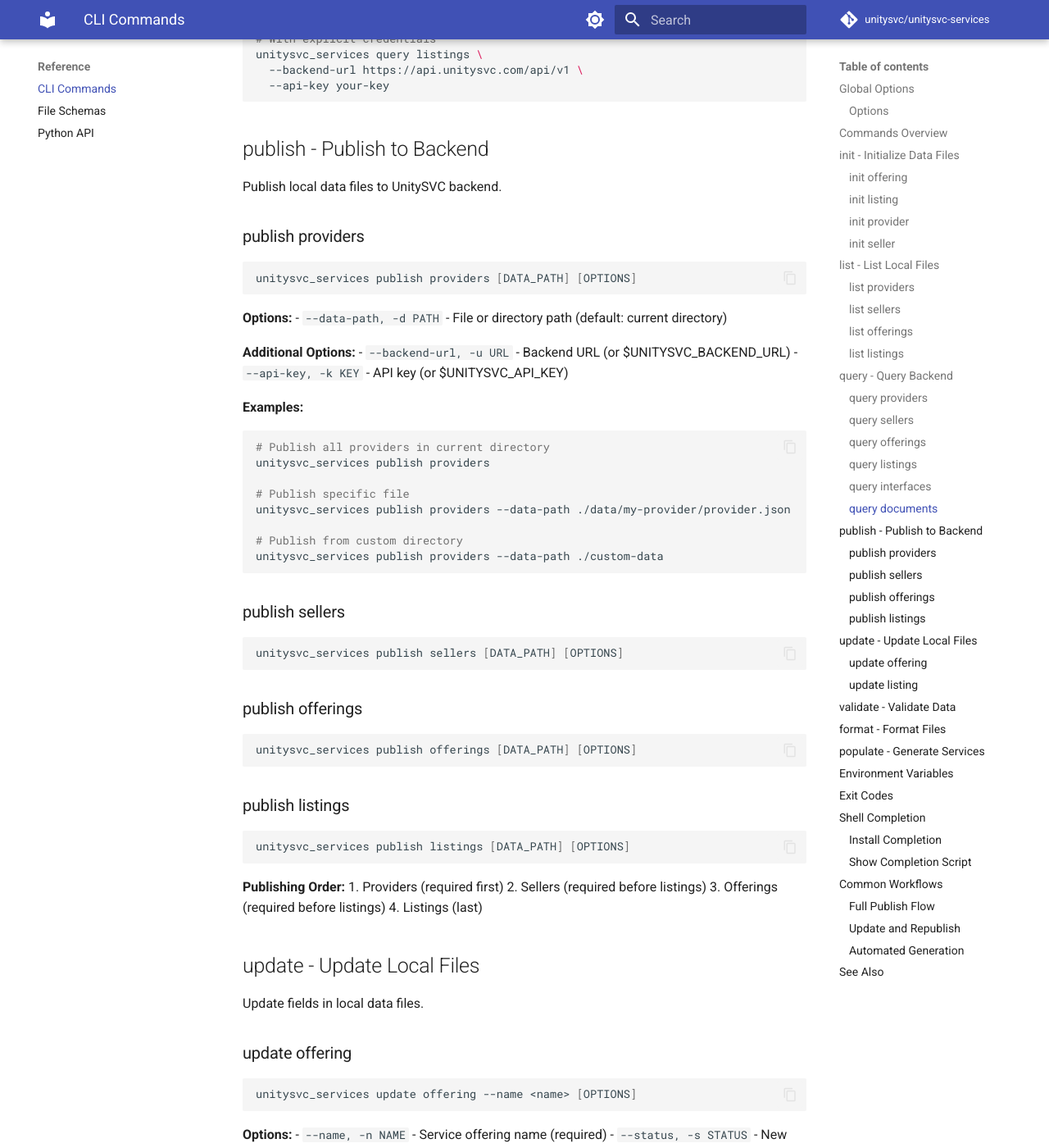
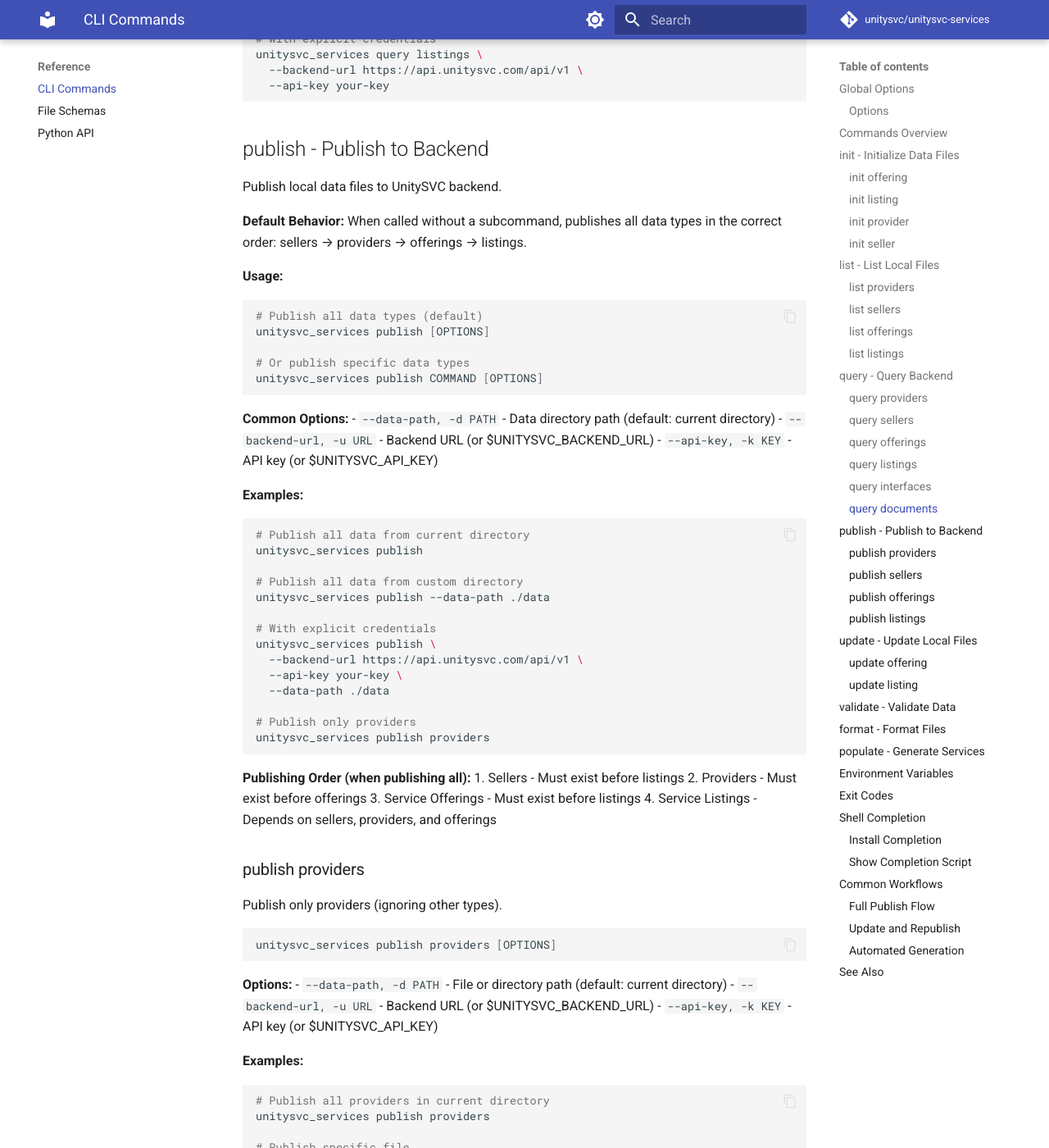
Before and after one commit to unitysvc/unitysvc-services, an MkDocs documentation site: the page built from docs/cli-reference.md, in a window 1280 px wide and 1400 px high, scrolled down 4310 px. Shown: the whole window at 82% size. Built offline with MkDocs 1.6.1 and Material for MkDocs 9.7.7, drawn with Linux system fonts in a browser that asks for light colours; comment, search, counter and statistics services are not loaded; some of the changed text lies outside the part shown.

Commit message:
update interface to make publish easier to use

````diff
--- a/README.md
+++ b/README.md
@@ -37,14 +37,13 @@
 unitysvc_services validate
 unitysvc_services format
 
-# Publish to platform
+# Publish to platform (publishes all: sellers, providers, offerings, listings)
 export UNITYSVC_BACKEND_URL="https://api.unitysvc.com/api/v1"
 export UNITYSVC_API_KEY="your-api-key"
+unitysvc_services publish
 
+# Or publish specific types only
 unitysvc_services publish providers
-unitysvc_services publish sellers
-unitysvc_services publish offerings
-unitysvc_services publish listings
 
 # Verify
 unitysvc_services query offerings
--- a/docs/cli-reference.md
+++ b/docs/cli-reference.md
@@ -208,16 +208,56 @@
 
 Publish local data files to UnitySVC backend.
 
+**Default Behavior:** When called without a subcommand, publishes all data types in the correct order: sellers → providers → offerings → listings.
+
+**Usage:**
+```bash
+# Publish all data types (default)
+unitysvc_services publish [OPTIONS]
+
+# Or publish specific data types
+unitysvc_services publish COMMAND [OPTIONS]
+```
+
+**Common Options:**
+- `--data-path, -d PATH` - Data directory path (default: current directory)
+- `--backend-url, -u URL` - Backend URL (or $UNITYSVC_BACKEND_URL)
+- `--api-key, -k KEY` - API key (or $UNITYSVC_API_KEY)
+
+**Examples:**
+```bash
+# Publish all data from current directory
+unitysvc_services publish
+
+# Publish all data from custom directory
+unitysvc_services publish --data-path ./data
+
+# With explicit credentials
+unitysvc_services publish \
+  --backend-url https://api.unitysvc.com/api/v1 \
+  --api-key your-key \
+  --data-path ./data
+
+# Publish only providers
+unitysvc_services publish providers
+```
+
+**Publishing Order (when publishing all):**
+1. Sellers - Must exist before listings
+2. Providers - Must exist before offerings
+3. Service Offerings - Must exist before listings
+4. Service Listings - Depends on sellers, providers, and offerings
+
 ### publish providers
 
+Publish only providers (ignoring other types).
+
 ```bash
-unitysvc_services publish providers [DATA_PATH] [OPTIONS]
+unitysvc_services publish providers [OPTIONS]
 ```
 
 **Options:**
 - `--data-path, -d PATH` - File or directory path (default: current directory)
-
-**Additional Options:**
 - `--backend-url, -u URL` - Backend URL (or $UNITYSVC_BACKEND_URL)
 - `--api-key, -k KEY` - API key (or $UNITYSVC_API_KEY)
 
@@ -235,21 +275,33 @@
 
 ### publish sellers
 
+Publish only sellers (ignoring other types).
+
 ```bash
-unitysvc_services publish sellers [DATA_PATH] [OPTIONS]
+unitysvc_services publish sellers [OPTIONS]
 ```
+
+**Options:** Same as `publish providers`
 
 ### publish offerings
 
+Publish only service offerings (ignoring other types).
+
 ```bash
-unitysvc_services publish offerings [DATA_PATH] [OPTIONS]
+unitysvc_services publish offerings [OPTIONS]
 ```
+
+**Options:** Same as `publish providers`
 
 ### publish listings
 
+Publish only service listings (ignoring other types).
+
 ```bash
-unitysvc_services publish listings [DATA_PATH] [OPTIONS]
+unitysvc_services publish listings [OPTIONS]
 ```
+
+**Options:** Same as `publish providers`
 
 **Publishing Order:**
 1. Providers (required first)
@@ -477,11 +529,9 @@
 unitysvc_services validate
 unitysvc_services format
 
-# Publish in order
-unitysvc_services publish providers
-unitysvc_services publish sellers
-unitysvc_services publish offerings
-unitysvc_services publish listings
+# Publish all (handles order automatically)
+cd data
+unitysvc_services publish
 
 # Verify
 unitysvc_services query offerings
@@ -510,9 +560,9 @@
 unitysvc_services validate
 unitysvc_services format
 
-# Publish
-unitysvc_services publish offerings
-unitysvc_services publish listings
+# Publish all
+cd data
+unitysvc_services publish
 ```
 
 ## See Also
--- a/docs/workflows.md
+++ b/docs/workflows.md
@@ -88,11 +88,12 @@
 export UNITYSVC_BACKEND_URL="https://api.unitysvc.com/api/v1"
 export UNITYSVC_API_KEY="your-api-key"
 
-# Publish in order (dependencies matter!)
-unitysvc_services publish providers
-unitysvc_services publish sellers
-unitysvc_services publish offerings
-unitysvc_services publish listings
+# Publish all (handles order automatically: sellers → providers → offerings → listings)
+cd data
+unitysvc_services publish
+
+# Or from parent directory
+unitysvc_services publish --data-path ./data
 ```
 
 #### 7. Verify on Platform
@@ -113,9 +114,7 @@
 
 # Publish from CI/CD
 unitysvc_services validate
-unitysvc_services publish providers
-unitysvc_services publish offerings
-unitysvc_services publish listings
+unitysvc_services publish --data-path ./data
 ```
 
 ## Automated Workflow
@@ -259,9 +258,8 @@
 #### 7. Publish
 
 ```bash
-unitysvc_services publish providers
-unitysvc_services publish offerings
-unitysvc_services publish listings
+cd data
+unitysvc_services publish
 ```
 
 #### 8. Verify
@@ -318,9 +316,7 @@
           UNITYSVC_BACKEND_URL: ${{ secrets.UNITYSVC_BACKEND_URL }}
           UNITYSVC_API_KEY: ${{ secrets.UNITYSVC_API_KEY }}
         run: |
-          unitysvc_services publish providers
-          unitysvc_services publish offerings
-          unitysvc_services publish listings
+          unitysvc_services publish --data-path ./data
 ```
 
 ## Hybrid Workflow
@@ -344,12 +340,14 @@
 
 ## Publishing Order
 
-Always publish in this order (dependencies matter):
+**Recommended:** Use `unitysvc_services publish` without subcommands to publish all types automatically in the correct order:
 
-1. **Providers** - Must exist before offerings
-2. **Sellers** - Must exist before listings
+1. **Sellers** - Must exist before listings
+2. **Providers** - Must exist before offerings
 3. **Service Offerings** - Links providers to services
 4. **Service Listings** - Links sellers to offerings
+
+The CLI handles this order automatically when you use `publish` without a subcommand. You can also publish specific types individually if needed (e.g., `unitysvc_services publish providers`).
 
 Incorrect order will result in foreign key errors.
 
@@ -395,8 +393,9 @@
 ### Publishing Failures
 - Verify credentials are set
 - Check network connectivity
-- Ensure correct publishing order
+- Use `unitysvc_services publish` to handle publishing order automatically
 - Look for foreign key constraint errors
+- Verify you're in the correct directory or using `--data-path`
 
 ## Next Steps
 
````
Also changed, not shown: docs/getting-started.md (+11 -5 lines), 2 other files.
